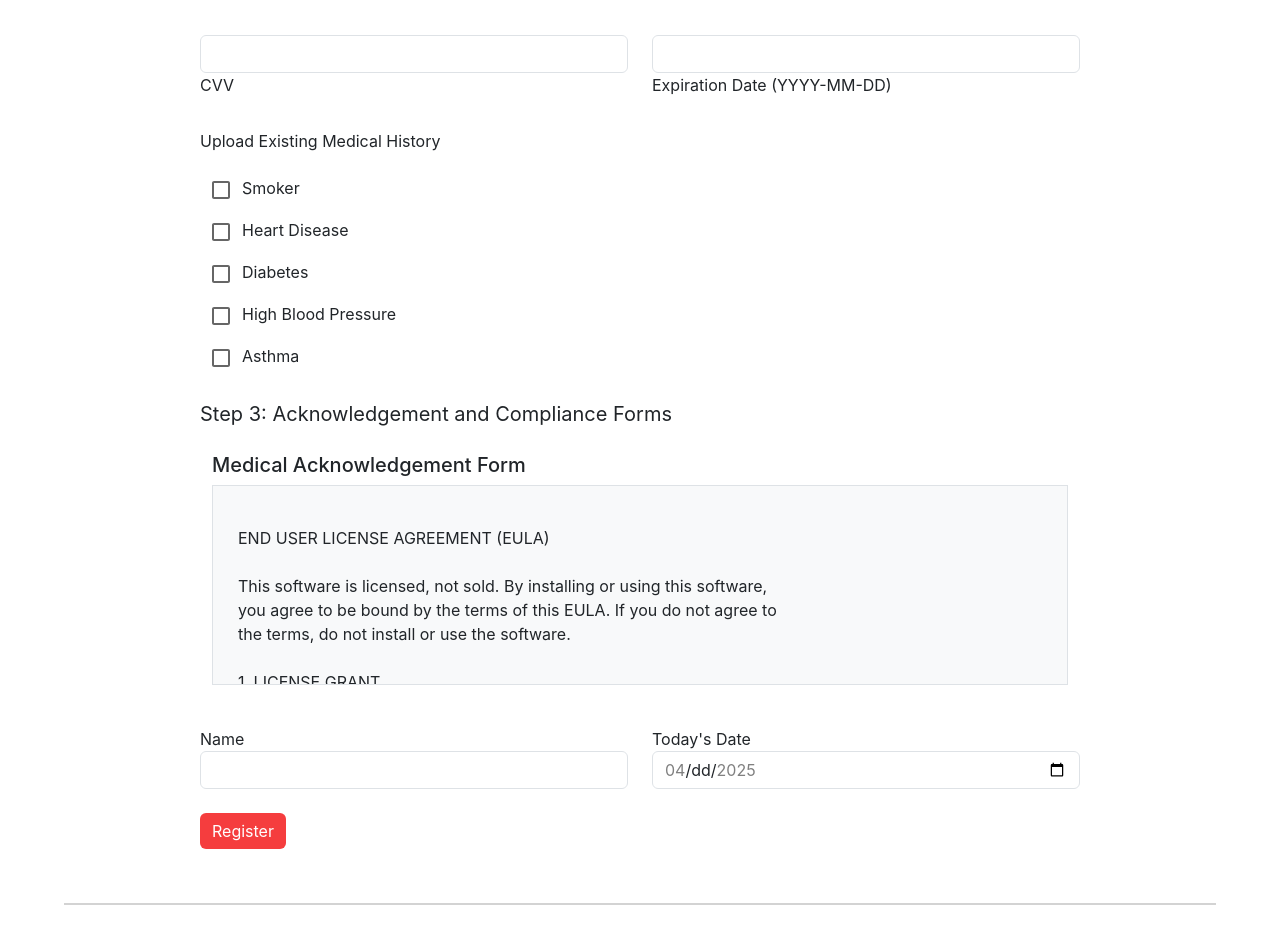
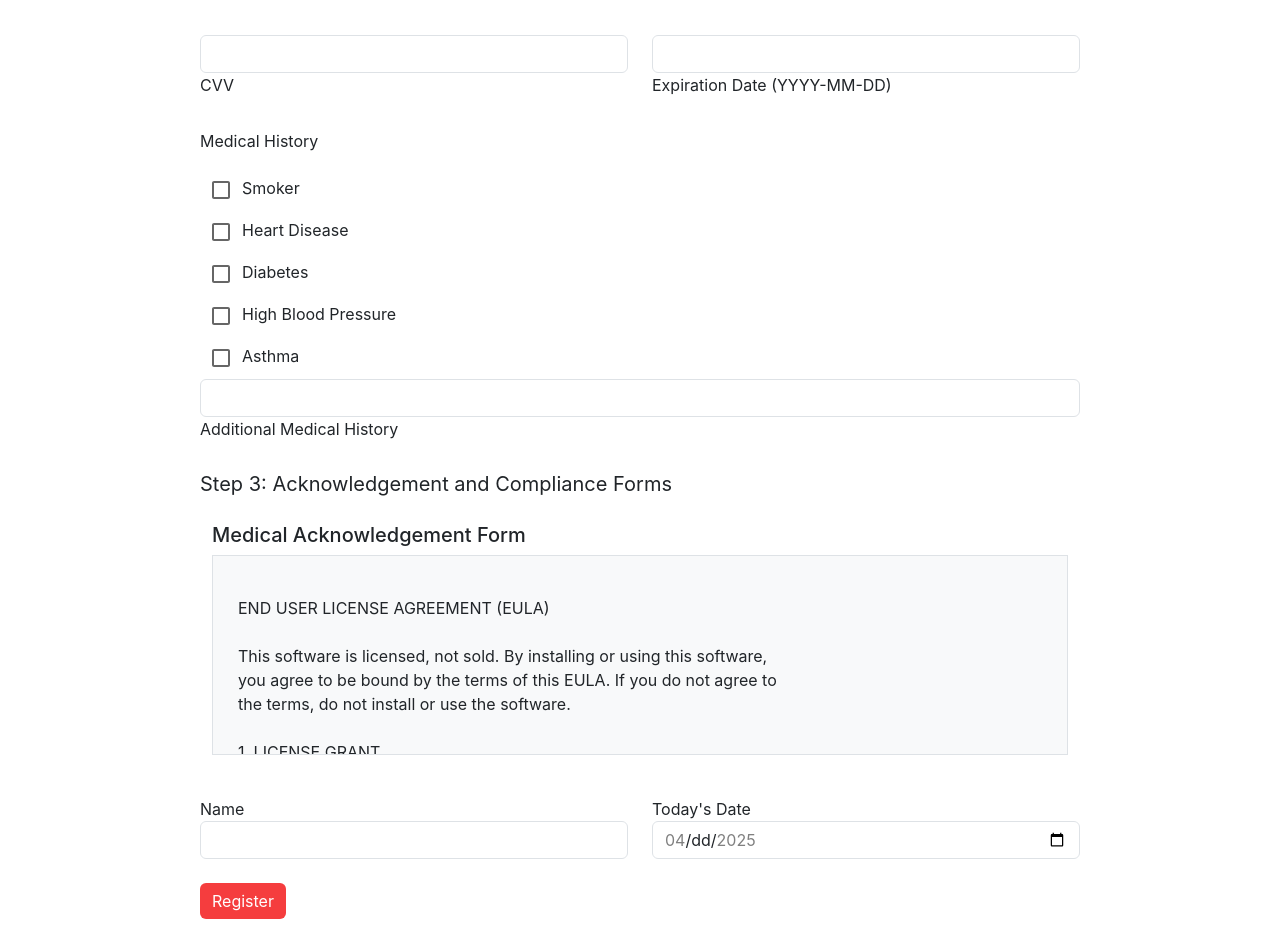
Before and after one commit to Chris8115/CS490-Group-1-Frontend, a React (Create React App) app: page /sign-up in a window 1280 px wide. Shown: the part 1388-2314 px from the top of the page. Built offline with nearby package versions, Linux system fonts and the light colour scheme; the HTML template or start-up script is replaced by a standard one.

Commit message:
Added additional info

```diff
--- a/src/components/PatientForm.js
+++ b/src/components/PatientForm.js
@@ -46,15 +46,6 @@ function PatientForm() {
         eulaName: '',
         identificationFile: null
     });
-
-    const getTomorrow = () => {
-        const tomorrow = new Date();
-        tomorrow.setDate(tomorrow.getDate() + 1);
-        const year = tomorrow.getFullYear();
-        const month = String(tomorrow.getMonth() + 1).padStart(2, '0');
-        const day = String(tomorrow.getDate()).padStart(2, '0');
-        return `${year}-${month}-${day}`;
-    };
 
     const getToday = () => {
         const today = new Date();
@@ -121,6 +112,7 @@ function PatientForm() {
         diabetes: false,
         highBloodPressure: false,
         asthma: false,
+        additional: '',
     });
 
     const handleConditionChange = (event) => {
@@ -144,7 +136,33 @@ function PatientForm() {
             ...prev,
             medical_history: selected
         }));
+        console.log(patientData)
+        console.log(updatedConditions)
     };
+
+    const handleAdditionalChange = (event) => {
+        const { name, value } = event.target;
+        const updatedConditions = {
+            ...medicalConditions,
+            [name]: value
+        }
+        setMedicalConditions(updatedConditions);
+
+        const selected = Object.entries(updatedConditions)
+            .filter(([_, value]) => value)
+            .map(([key]) =>
+                key
+                    .replace(/([A-Z])/g, ' $1')
+                    .replace(/^./, str => str.toUpperCase())
+                    .replace('Additional', `Additional Medical History: ${value}`)
+            )
+            .join(', ');
+
+        setPatientData(prev => ({
+            ...prev,
+            medical_history: selected
+        }));
+    }
 
     return (
         <div className='patient-form'>
@@ -226,9 +244,9 @@ function PatientForm() {
                     </MDBCol>
                 </MDBRow>
 
-                <p className='step-descrip'>Upload Existing Medical History</p>
+                <p className='step-descrip'>Medical History</p>
                 <div className='mb-3'>
-                    {Object.entries(medicalConditions).map(([key, value]) => (
+                    {Object.entries(medicalConditions).slice(0,-1).map(([key, value]) => (
                         <div key={key}>
                             <label>
                                 <Checkbox
@@ -242,6 +260,7 @@ function PatientForm() {
                             </label>
                         </div>
                     ))}
+                    <MDBInput label='Additional Medical History' name='additional' value={medicalConditions.additional} onChange={e => handleAdditionalChange(e)} />
                 </div>
                 <p className='step'>Step 3: Acknowledgement and Compliance Forms</p>
                 <Eula />
```
